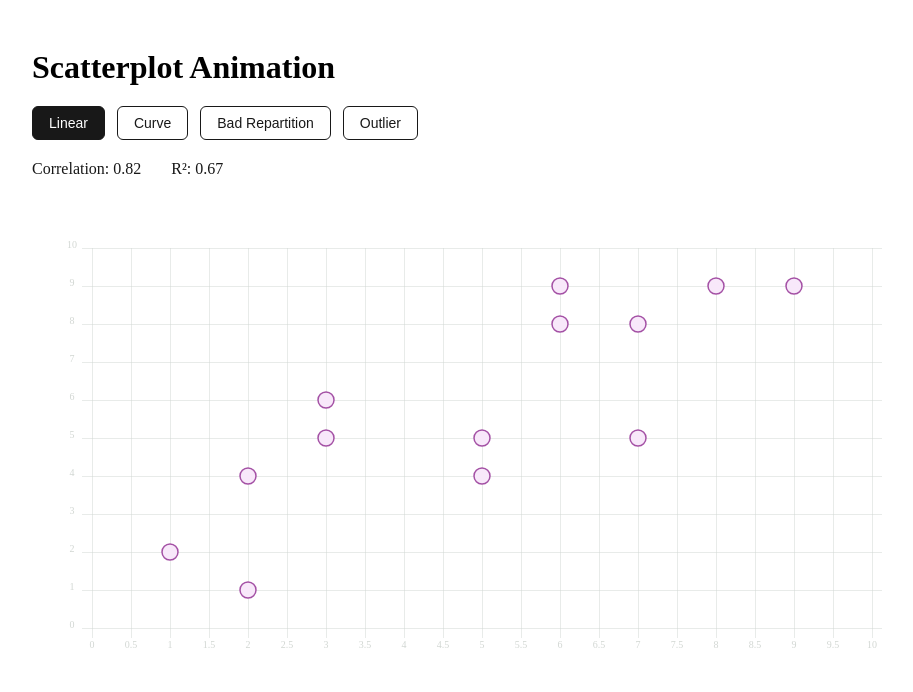
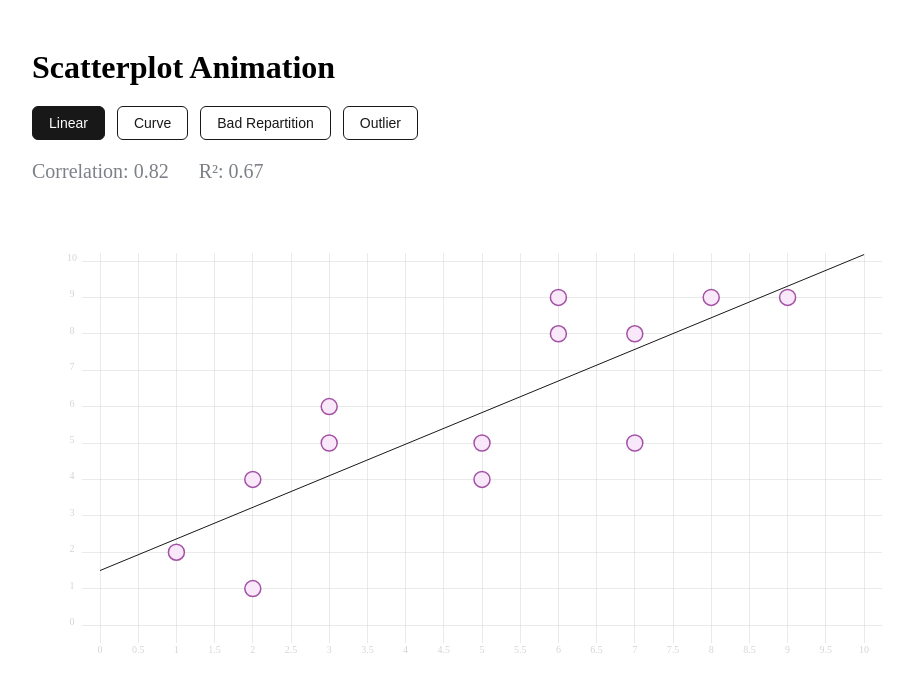
Before and after one commit to webpagearshi/animation, a React (Vite) app: page / in a window 1280 px wide. Shown: the top 692 px of the page, without its empty margins (158-1071 px from the left). Built offline with nearby package versions, Linux system fonts and the light colour scheme.

Commit message:
update regression line

```diff
--- a/src/App.css
+++ b/src/App.css
@@ -60,6 +60,6 @@ h1 {
   display: flex;
   gap: 30px;
   margin-bottom: 10px;
-  font-size: 16px;
-  color: #181818;
+  font-size: 20px;
+  color: #7d8086;
 }
--- a/src/App.jsx
+++ b/src/App.jsx
@@ -1,46 +1,30 @@
 import { useState, useRef } from "react";
 import "./App.css";
+
 import { useDimensions } from "./hooks/useDimensions";
 import Scatterplot from "./components/Scatterplot";
 
 import { linear, curve, badRepartition, outlier } from "./components/data";
 
-function calculateStatistics(data) {
-  const n = data.length;
-
-  const meanX = data.reduce((sum, d) => sum + d.x, 0) / n;
-
-  const meanY = data.reduce((sum, d) => sum + d.y, 0) / n;
-
-  let numerator = 0;
-  let sumX = 0;
-  let sumY = 0;
-
-  data.forEach((d) => {
-    const xDiff = d.x - meanX;
-    const yDiff = d.y - meanY;
-
-    numerator += xDiff * yDiff;
-    sumX += xDiff * xDiff;
-    sumY += yDiff * yDiff;
-  });
-
-  const correlation = numerator / Math.sqrt(sumX * sumY);
-
-  const rSquared = correlation * correlation;
-
-  return {
-    correlation,
-    rSquared,
-  };
-}
+import {
+  linearRegression,
+  computeR2,
+  computeCorrelation,
+} from "./components/regression";
 
 function App() {
   const [selectedDataset, setSelectedDataset] = useState(linear);
-  const { correlation, rSquared } = calculateStatistics(selectedDataset);
 
+  // Calculate regression parameters for the selected dataset
+  const { slope, intercept } = linearRegression(selectedDataset);
+
+  // Calculate R² and correlation
+  const rSquared = computeR2(selectedDataset, slope, intercept);
+
+  const correlation = computeCorrelation(selectedDataset);
+
+  // Responsive chart dimensions
   const containerRef = useRef(null);
-
   const { width } = useDimensions(containerRef);
 
   return (
@@ -48,7 +32,7 @@ function App() {
       <h1>Scatterplot Animation</h1>
 
       <div ref={containerRef} className="chart-container">
-        {/* Buttons */}
+        {/* Dataset selection buttons */}
         <div className="button-container">
           <button
             className={selectedDataset === linear ? "active" : ""}
@@ -79,14 +63,22 @@ function App() {
           </button>
         </div>
 
+        {/* Regression statistics */}
         <div className="statistics">
           <span>Correlation: {correlation.toFixed(2)}</span>
+
           <span>R²: {rSquared.toFixed(2)}</span>
         </div>
 
-        {/* Chart */}
+        {/* Scatterplot */}
         {width > 0 && (
-          <Scatterplot width={width} height={500} data={selectedDataset} />
+          <Scatterplot
+            width={width}
+            height={500}
+            data={selectedDataset}
+            slope={slope}
+            intercept={intercept}
+          />
         )}
       </div>
     </div>
--- a/src/components/Scatterplot.jsx
+++ b/src/components/Scatterplot.jsx
@@ -9,20 +9,31 @@ const MARGIN = {
   left: 60,
 };
 
-function Scatterplot({ width, height, data }) {
+function Scatterplot({ width, height, data, slope, intercept }) {
   const boundsWidth = width - MARGIN.left - MARGIN.right;
-
   const boundsHeight = height - MARGIN.top - MARGIN.bottom;
 
   // X scale
-  const xScale = d3.scaleLinear().domain([0, 10]).range([0, boundsWidth]);
+  const xScale = d3
+    .scaleLinear()
+    .domain([0, 10])
+    .range([8, boundsWidth - 8]);
 
   // Y scale
-  const yScale = d3.scaleLinear().domain([0, 10]).range([boundsHeight, 0]);
+  const yScale = d3
+    .scaleLinear()
+    .domain([0, 10])
+    .range([boundsHeight - 8, 8]);
+
+  // Regression line endpoints
+  const x1 = 0;
+  const x2 = 10;
+
+  const y1 = slope * x1 + intercept;
+  const y2 = slope * x2 + intercept;
 
   // Scatterplot circles
-  const allShapes = data.map((d, i) => {
-    return (
+  const allShapes = data.map((d, i) => (
     <circle
       key={i}
       r={8}
@@ -32,20 +43,39 @@ function Scatterplot({ width, height, data }) {
       stroke="#a451a5"
       strokeWidth={1.5}
     />
-    );
-  });
+  ));
 
   return (
     <svg width={width} height={height} viewBox={`0 0 ${width} ${height}`}>
       <g transform={`translate(${MARGIN.left}, ${MARGIN.top})`}>
+        {/* Clip line and points to the plotting area */}
+        <defs>
+          <clipPath id="plot-area-clip">
+            <rect x={0} y={0} width={boundsWidth} height={boundsHeight} />
+          </clipPath>
+        </defs>
+
         {/* Y axis */}
         <AxisLeft yScale={yScale} pixelsPerTick={40} width={boundsWidth} />
 
         {/* X axis */}
         <AxisBottom xScale={xScale} pixelsPerTick={40} height={boundsHeight} />
 
+        {/* Regression line and data points */}
+        <g clipPath="url(#plot-area-clip)">
+          {/* Linear regression line */}
+          <line
+            x1={xScale(x1)}
+            y1={yScale(y1)}
+            x2={xScale(x2)}
+            y2={yScale(y2)}
+            stroke="#181818"
+            strokeWidth={1.0}
+          />
+
           {/* Scatterplot circles */}
           {allShapes}
+        </g>
       </g>
     </svg>
   );
--- /dev/null
+++ b/src/components/regression.js
@@ -0,0 +1,44 @@
+import * as d3 from "d3";
+
+// Slope and intercept of the linear regression line
+// y = slope * x + intercept
+export const linearRegression = (data) => {
+  const xMean = d3.mean(data, (d) => d.x);
+  const yMean = d3.mean(data, (d) => d.y);
+
+  const slope =
+    d3.sum(data, (d) => (d.x - xMean) * (d.y - yMean)) /
+    d3.sum(data, (d) => (d.x - xMean) ** 2);
+
+  const intercept = yMean - slope * xMean;
+
+  return { slope, intercept };
+};
+
+// Coefficient of determination R²
+export const computeR2 = (data, slope, intercept) => {
+  const yMean = d3.mean(data, (d) => d.y);
+
+  const ssTotal = d3.sum(data, (d) => (d.y - yMean) ** 2);
+
+  const ssResidual = d3.sum(
+    data,
+    (d) => (d.y - (slope * d.x + intercept)) ** 2,
+  );
+
+  return 1 - ssResidual / ssTotal;
+};
+// Pearson correlation coefficient
+export const computeCorrelation = (data) => {
+  const xMean = d3.mean(data, (d) => d.x);
+  const yMean = d3.mean(data, (d) => d.y);
+
+  const numerator = d3.sum(data, (d) => (d.x - xMean) * (d.y - yMean));
+
+  const denominator = Math.sqrt(
+    d3.sum(data, (d) => (d.x - xMean) ** 2) *
+      d3.sum(data, (d) => (d.y - yMean) ** 2),
+  );
+
+  return numerator / denominator;
+};
```
Lines whose indentation alone changed are shown as unchanged.
